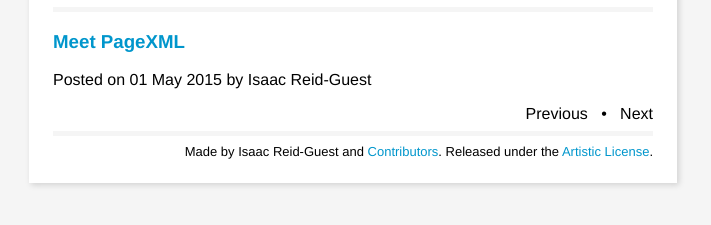
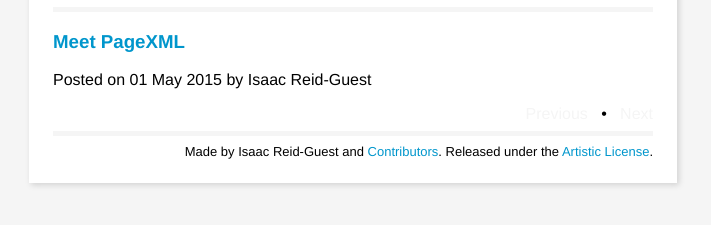
Before and after one commit to ir-g/pagexml, a Jekyll site: the page built from blog/index.html, in a window 1280 px wide. Shown: the part 146-371 px from the top of the page, without its empty margins (287-998 px from the left). Built offline with Jekyll 4.4.1, drawn with Linux system fonts in a browser that asks for light colours; the list of posts is cut into pages by our own code.

Commit message:
Update index.html

```diff
--- a/blog/index.html
+++ b/blog/index.html
@@ -15,14 +15,14 @@ title: Blog
   {% if paginator.previous_page %}
     <a href="{{ paginator.previous_page_path }}" class="previous" style="text-align:left">Previous</a>
   {% else %}
-    <span class="previous">Previous</span>
+    <span class="previous disabled-link">Previous</span>
   {% endif %}
   &nbsp;
-  <span class="page_number" style="text-align:center" title="Page: {{ paginator.page }} of {{ paginator.total_pages }}">&bull;</span>
+  <span class="page_number disbaled-link" style="text-align:center" title="Page: {{ paginator.page }} of {{ paginator.total_pages }}">&bull;</span>
   &nbsp;
   {% if paginator.next_page %}
     <a href="{{ paginator.next_page_path }}" class="next" style="text-align:right">Next</a>
   {% else %}
-    <span class="next ">Next</span>
+    <span class="next disabled-link">Next</span>
   {% endif %}
 </div>
```
